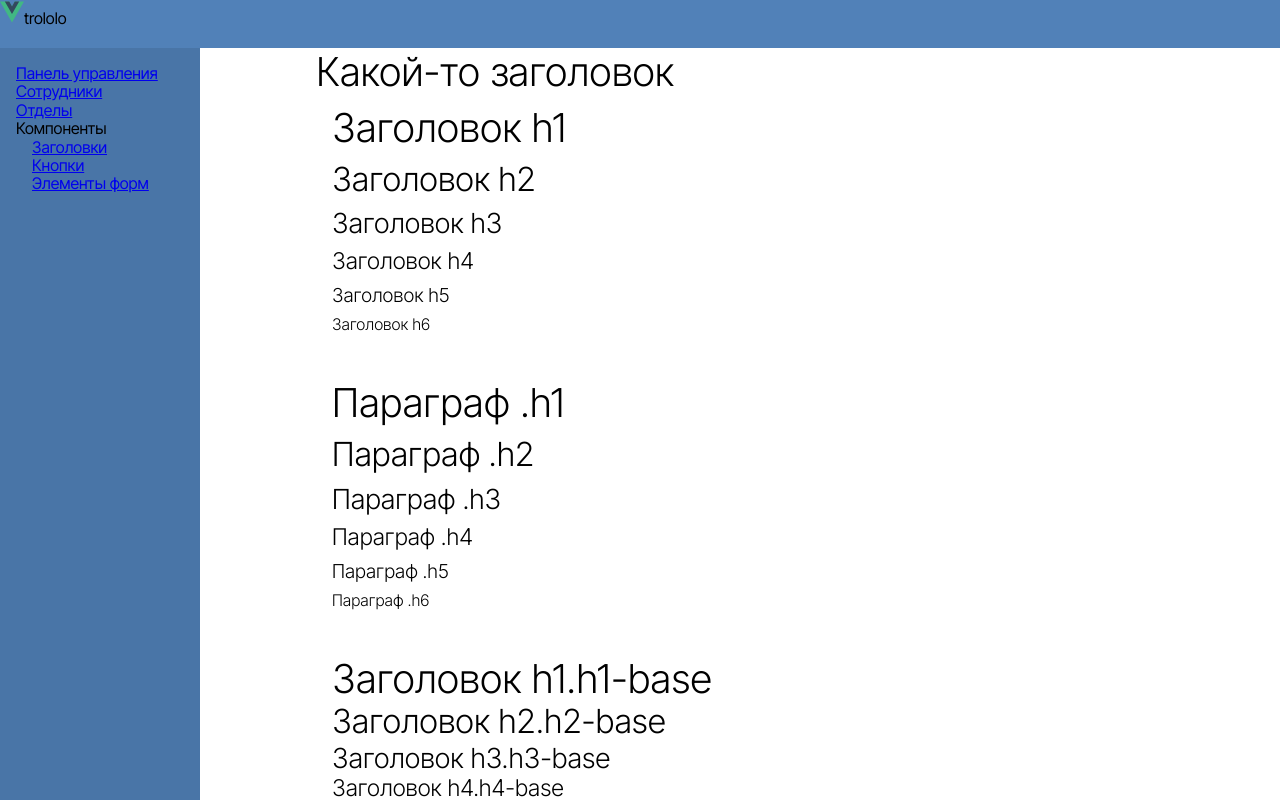
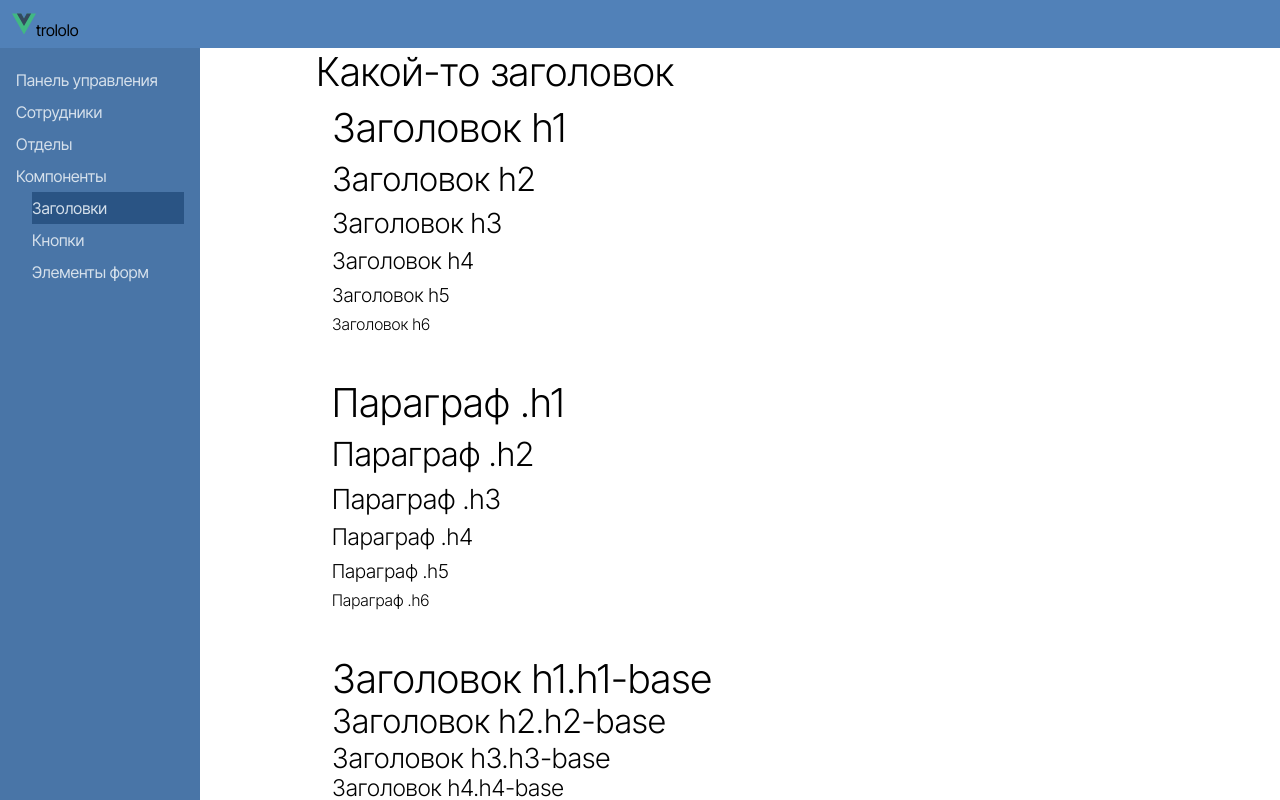
Before and after one commit to hardmagnett/big-company, a Vue app: page /components/headers in a window 1280 px wide. Shown: the top 800 px of the page. Built offline with nearby package versions, Linux system fonts and the light colour scheme.

Commit message:
Напереносил блоков

```diff
--- a/src/assets/omni-present/variables-colors.scss
+++ b/src/assets/omni-present/variables-colors.scss
@@ -6,7 +6,7 @@
 }
 
 
-// clrFill - Ярко выраженный цвет. Например кнопка или шапка.
+// clrFill - Ярко выраженный цвет. Например кнопка. Максимум - шапка.
 // small - например для кнопки или шапки
 // big - например для блока, занимающего пол страницы
 // accent - например для активной ссылки на страницу
@@ -51,3 +51,19 @@
   --clrBorderBlueLighter: hsl(var(--hueBlue), var(--satBorderLighter), var(--lightBorderLighter));
   --clrBorderBlueLightest: hsl(var(--hueBlue), var(--satBorderLightest), var(--lightBorderLightest));
 }
+
+// clrFont - Цвет шрифта
+:root {
+  --satFontLight: 36%;
+  --lightFontLight: 88%;
+
+  --satFontGray: 0%;
+  --lightFontGray: 58%;
+
+  --satFontDark: 0%;
+  --lightFontDark: 0%;
+
+  --clrFontBlueLight: hsl(var(--hueBlue), var(--satFontLight), var(--lightFontLight));
+  --clrFontBlueGray: hsl(var(--hueBlue), var(--satFontGray), var(--lightFontGray));
+  --clrFontBlueDark: hsl(var(--hueBlue), var(--satFontDark), var(--lightFontDark));
+}
--- a/src/components/omni-present/layout/HeaderMenu/HeaderMenu.vue
+++ b/src/components/omni-present/layout/HeaderMenu/HeaderMenu.vue
@@ -21,19 +21,12 @@
 
 <template>
   <div class="header-menu">
-    <img alt="Логотип" src="@/assets/app/images/logo.svg" width="24" height="24" />
+    <img alt="Логотип" src="@/assets/app/images/logo.svg" width="24" height="24"
+         style="margin-top: 12px; margin-left: 12px"
+    />
     <span>trololo</span>
     <!--<container>-->
-      <!--<router-link-->
-      <!--  v-for="(menuItem, index) in items"-->
-      <!--  :key="index"-->
-      <!--  class="header-menu__link"-->
-      <!--  active-class="header-menu__link&#45;&#45;active"-->
-      <!--  exact-->
-      <!--  :to=menuItem.to-->
-      <!--&gt;-->
-      <!--  {{menuItem.text}}-->
-      <!--</router-link>-->
+
     <!--</container>-->
   </div>
 </template>
--- a/src/components/omni-present/layout/MainMenu/MainMenuItem.vue
+++ b/src/components/omni-present/layout/MainMenu/MainMenuItem.vue
@@ -11,7 +11,14 @@ const props = defineProps<{
 <template>
   <div class="main-menu-item">
 
-    <RouterLink v-if="menuItem.route" :to="{name: menuItem.route.to}">{{menuItem.title}}</RouterLink>
+    <RouterLink
+        v-if="menuItem.route"
+        :to="{name: menuItem.route.to}"
+        active-class="header-menu__link--active"
+        exact
+    >
+      {{menuItem.title}}
+    </RouterLink>
     <a v-if="!menuItem.route">{{menuItem.title}}</a>
 
     <template v-if="menuItem.children">
@@ -26,8 +33,35 @@ const props = defineProps<{
 
 <style scoped lang="scss">
 .main-menu-item {
+  //height: calc(var(--gap) * 2);
+  //display: flex;
+  //align-items: center;
+  //outline: 1px solid darkred;
+  .header-menu__link--active {
+    background-color: var(--clrFillBlueAccent)
+  }
+  a {
+    display: block;
+    height: calc(var(--gap) * 2);
+    line-height: calc(var(--gap) * 2);
+    color: var(--clrFontBlueLight);
+    text-decoration: none;
+    transition: background-color var(--timeShort);
+
+    &:hover {
+      background-color: var(--clrFillBlueAccent)
+    }
+  }
+
   > .main-menu-item {
     margin-left: 16px;
+    //color: clrFont(light, main);
+  }
+  &:hover {
+    a {
+
+    }
+
   }
 }
 </style>
```
Also changed, not shown: src/components/omni-present/layout/HeaderMenu/HeaderMenuOLD.vue (deleted, +0 -68 lines), план.txt.
